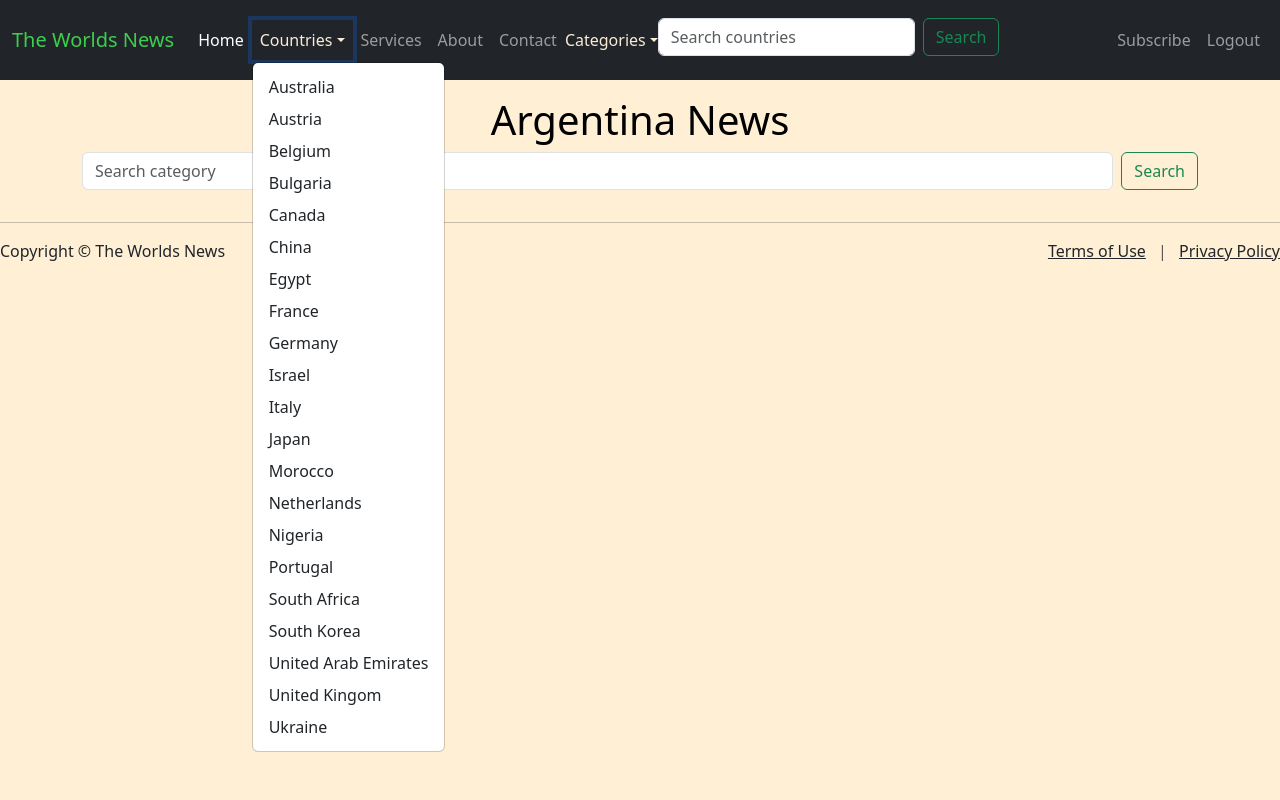
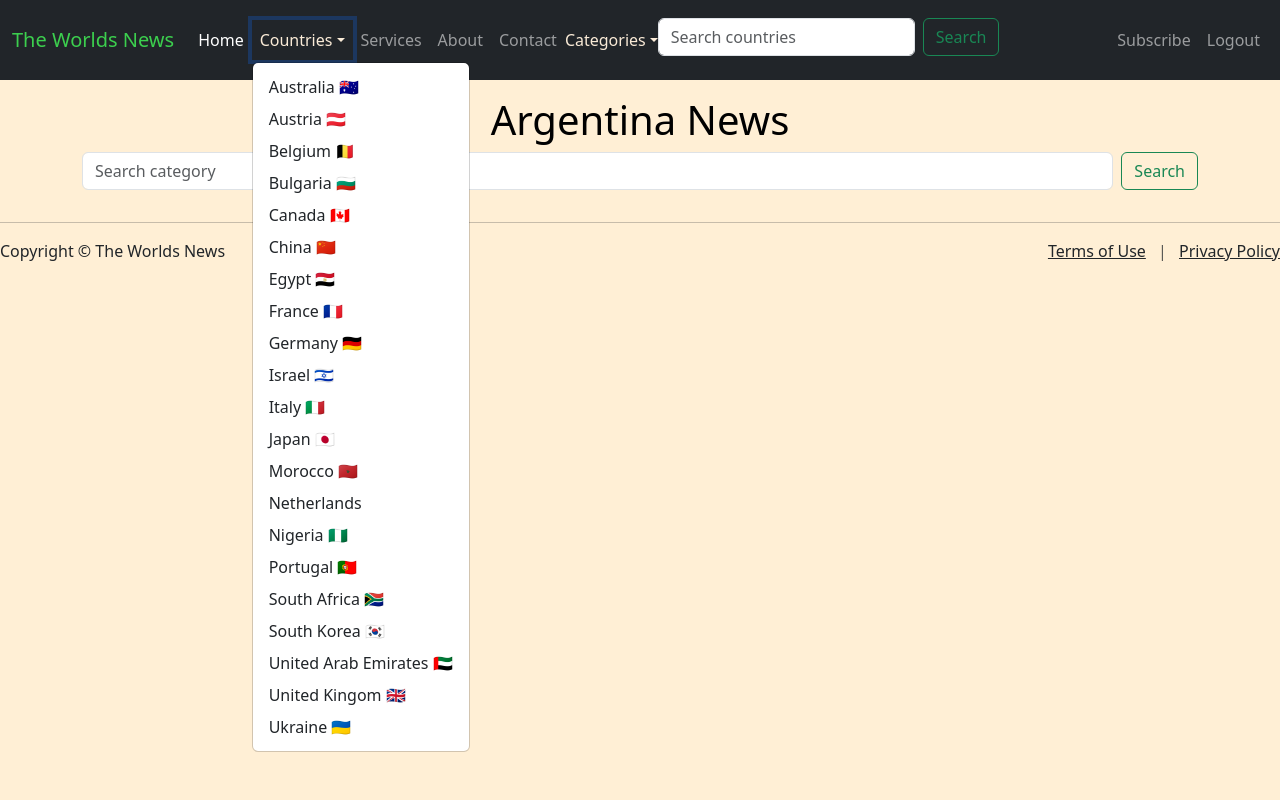
Before and after one commit to WayneMusungu/The-World-News, a Django app: template templates/argentina.html in a window 1280 px wide, after a click on "Countries". Run offline with Django 4.2, Linux system fonts and the light colour scheme; the template is opened without the code that fills it, so the values that code supplies are empty; some libraries are stand-ins or nearby versions.

Commit message:
Add flag countries

```diff
--- a/templates/argentina.html
+++ b/templates/argentina.html
@@ -29,27 +29,27 @@ The World News
 
                         <div class="dropdown-menu">
 
-                            <a href="{% url 'australia' %}" class="dropdown-item">Australia</a>
-                            <a href="{% url 'austria' %}" class="dropdown-item">Austria</a>
-                            <a href="{% url 'belgium' %}" class="dropdown-item">Belgium</a>
-                            <a href="{% url 'bulgaria' %}" class="dropdown-item">Bulgaria</a>
-                            <a href="{% url 'canada' %}" class="dropdown-item">Canada</a>
-                            <a href="{% url 'china' %}" class="dropdown-item">China</a>
-                            <a href="{% url 'egypt' %}" class="dropdown-item">Egypt</a>
-                            <a href="{% url 'france' %}" class="dropdown-item">France</a>
-                            <a href="{% url 'germany' %}" class="dropdown-item">Germany</a>
-                            <a href="{% url 'israel' %}" class="dropdown-item">Israel</a>
-                            <a href="{% url 'italy' %}" class="dropdown-item">Italy</a>
-                            <a href="{% url 'japan' %}" class="dropdown-item">Japan</a>
-                            <a href="{% url 'morocco' %}" class="dropdown-item">Morocco</a>
+                            <a href="{% url 'australia' %}" class="dropdown-item">Australia 🇦🇺</a>
+                            <a href="{% url 'austria' %}" class="dropdown-item">Austria 🇦🇹</a>
+                            <a href="{% url 'belgium' %}" class="dropdown-item">Belgium 🇧🇪 </a>
+                            <a href="{% url 'bulgaria' %}" class="dropdown-item">Bulgaria 🇧🇬</a>
+                            <a href="{% url 'canada' %}" class="dropdown-item">Canada 🇨🇦</a>
+                            <a href="{% url 'china' %}" class="dropdown-item">China 🇨🇳</a>
+                            <a href="{% url 'egypt' %}" class="dropdown-item">Egypt 🇪🇬</a>
+                            <a href="{% url 'france' %}" class="dropdown-item">France 🇫🇷</a>
+                            <a href="{% url 'germany' %}" class="dropdown-item">Germany 🇩🇪</a>
+                            <a href="{% url 'israel' %}" class="dropdown-item">Israel 🇮🇱</a>
+                            <a href="{% url 'italy' %}" class="dropdown-item">Italy 🇮🇹</a>
+                            <a href="{% url 'japan' %}" class="dropdown-item">Japan 🇯🇵</a>
+                            <a href="{% url 'morocco' %}" class="dropdown-item">Morocco 🇲🇦</a>
                             <a href="{% url 'netherlands' %}" class="dropdown-item">Netherlands</a>
-                            <a href="{% url 'nigeria' %}" class="dropdown-item">Nigeria</a>
-                            <a href="{% url 'portugal' %}" class="dropdown-item">Portugal</a>
-                            <a href="{% url 'southafrica' %}" class="dropdown-item">South Africa</a>
-                            <a href="{% url 'southkorea' %}" class="dropdown-item">South Korea</a>
-                            <a href="{% url 'uae' %}" class="dropdown-item">United Arab Emirates</a>
-                            <a href="{% url 'uk' %}" class="dropdown-item">United Kingom</a>
-                            <a href="{% url 'ukraine' %}" class="dropdown-item">Ukraine</a>
+                            <a href="{% url 'nigeria' %}" class="dropdown-item">Nigeria 🇳🇬</a>
+                            <a href="{% url 'portugal' %}" class="dropdown-item">Portugal 🇵🇹</a>
+                            <a href="{% url 'southafrica' %}" class="dropdown-item">South Africa 🇿🇦</a>
+                            <a href="{% url 'southkorea' %}" class="dropdown-item">South Korea 🇰🇷</a>
+                            <a href="{% url 'uae' %}" class="dropdown-item">United Arab Emirates 🇦🇪</a>
+                            <a href="{% url 'uk' %}" class="dropdown-item">United Kingom  🇬🇧</a>
+                            <a href="{% url 'ukraine' %}" class="dropdown-item">Ukraine 🇺🇦</a>
                         </div>
                     </div>
                 </div>
```
